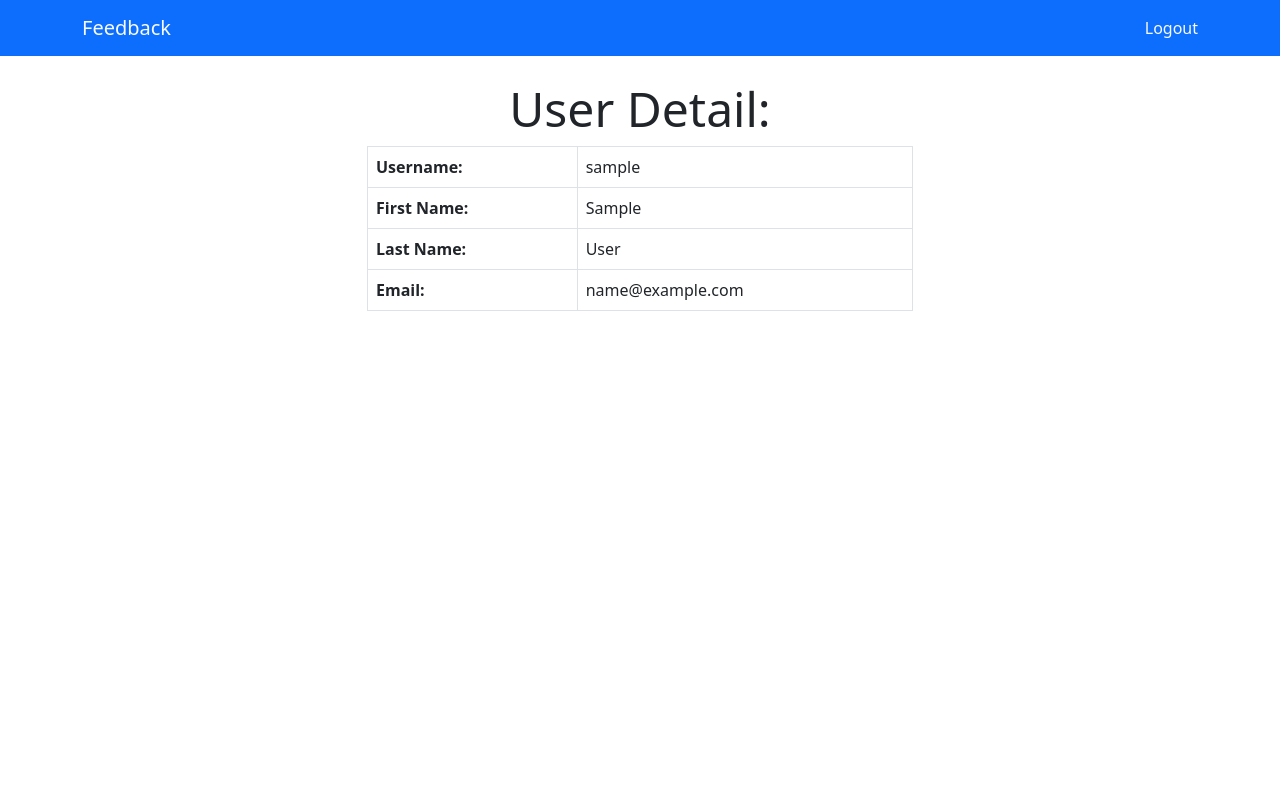
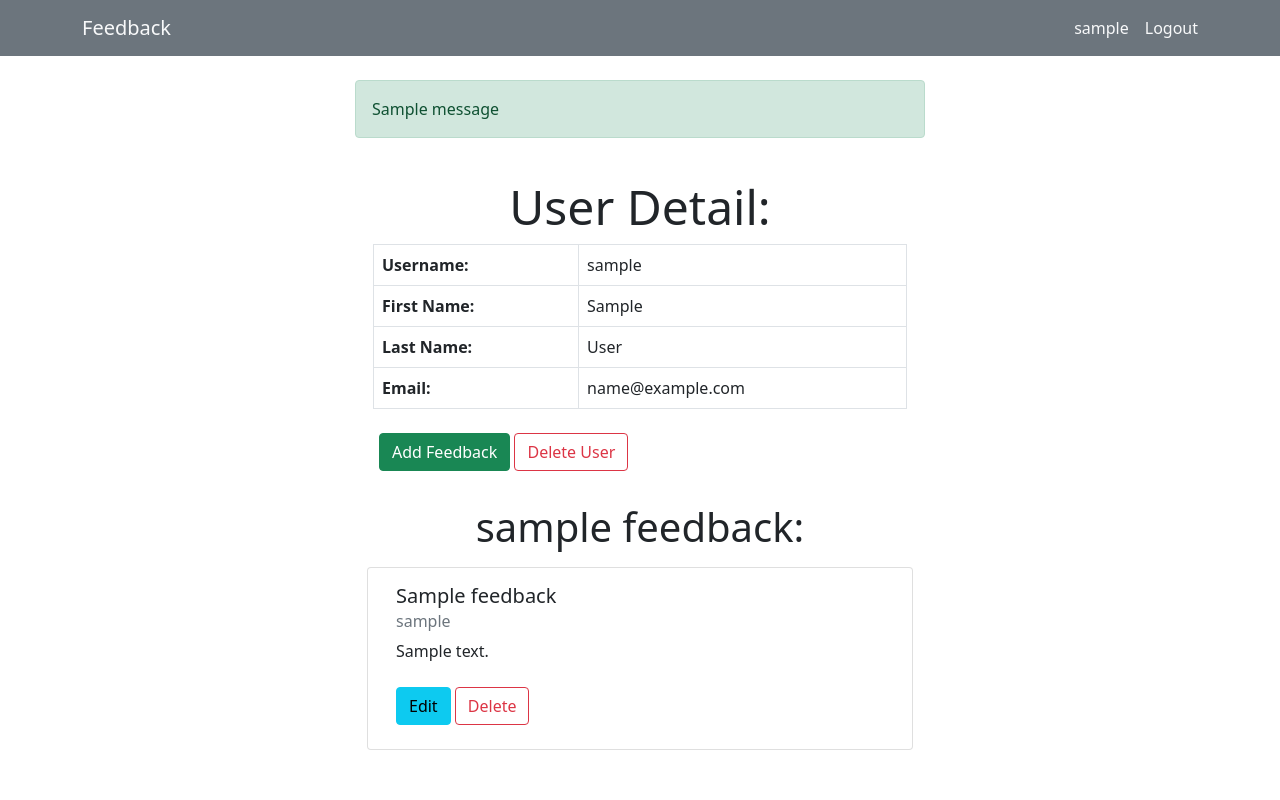
Before and after one commit to booshja/springboard-exercises-pt1, a Flask app: a page that uses Python/flask-feedback/templates/base.html in a window 1280 px wide. Run offline with Flask 2, Linux system fonts and the light colour scheme; the visitor is signed in with stand-in values (Sample User, id 1); tables that the repository leaves empty hold one stand-in row (values such as "Sample post"); one stand-in notice (Sample message) is shown; parts of the project's set-up code (start-up, migrations or seed data) failed here and were passed over.

Commit message:
finished flask-feedback exercise

```diff
--- a/Python/flask-feedback/app.py
+++ b/Python/flask-feedback/app.py
@@ -1,8 +1,8 @@
 from flask import Flask, render_template, redirect, session, flash
 from flask_debugtoolbar import DebugToolbarExtension
 from secrets import SECRET_KEY
-from models import db, connect_db, User
-from forms import RegisterForm, LoginForm
+from models import db, connect_db, User, Feedback
+from forms import RegisterForm, LoginForm, FeedbackForm
 # from sqlalchemy.exc import
 
 app = Flask(__name__)
@@ -39,24 +39,28 @@ def register_user():
     -Process the registration form by adding a new user
     -Redirect to /users/<username>
     """
-    form = RegisterForm()
-    if form.validate_on_submit():
-        username = form.username.data
-        password = form.username.data
-        email = form.email.data
-        first_name = form.first_name.data
-        last_name = form.last_name.data
+    if 'username' in session:
+        username = session['username']
+        return redirect(f'/users/{username}')
+    else:
+        form = RegisterForm()
+        if form.validate_on_submit():
+            username = form.username.data
+            password = form.username.data
+            email = form.email.data
+            first_name = form.first_name.data
+            last_name = form.last_name.data
 
-        new_user = User.register(
-            username, password, email, first_name, last_name)
-        db.session.add(new_user)
-        db.session.commit()
+            new_user = User.register(
+                username, password, email, first_name, last_name)
+            db.session.add(new_user)
+            db.session.commit()
 
-        session['username'] = new_user.username
-        flash('New user registered!', 'info')
-        return redirect(f'/users/{new_user.username}')
+            session['username'] = new_user.username
+            flash('New user registered!', 'info')
+            return redirect(f'/users/{new_user.username}')
 
-    return render_template('register.html', form=form)
+        return render_template('register.html', form=form)
 
 
 @app.route('/login', methods=['GET', 'POST'])
@@ -71,21 +75,26 @@ def login_user():
     -Ensure the user is authenticated
         -If so, redirect to /users/<username>
     """
-    form = LoginForm()
-    if form.validate_on_submit():
-        username = form.username.data
-        password = form.password.data
+    if 'username' in session:
+        username = session['username']
+        flash("You're already logged in!", 'info')
+        return redirect(f'/users/{username}')
+    else:
+        form = LoginForm()
+        if form.validate_on_submit():
+            username = form.username.data
+            password = form.password.data
 
-        user = User.authenticate(username, password)
+            user = User.authenticate(username, password)
 
-        if user:
-            session['username'] = user.username
-            flash(f'Logged in! Welcome back, {user.username}!')
-            return redirect(f'/users/{user.username}')
-        else:
-            form.username.errors = ['Invalid username or password']
+            if user:
+                session['username'] = user.username
+                flash(f'Logged in! Welcome back, {user.username}!', 'success')
+                return redirect(f'/users/{user.username}')
+            else:
+                form.username.errors = ['Invalid username or password']
 
-    return render_template('login.html', form=form)
+        return render_template('login.html', form=form)
 
 
 @app.route('/users/<username>')
@@ -93,14 +102,19 @@ def show_user(username):
     """
     GET ROUTE:
     -Display information about the user
+    -Show all of the feedback that the user has given
+    -For each piece of feedback, display with a link to a rom
+        to edit the feedback and a button to delete the feedback
+    -Have a link that sends you to a form to add more feedback
+        and a button to delete the user.
     """
     if 'username' not in session:
+        flash("Ooops that's not you!", 'info')
         return redirect('/login')
     else:
         user = User.query.get_or_404(username)
-        return render_template('user-detail.html', user=user)
-
-    return "<h1 class='display-1'>You made it!</h1>"
+        feedback = user.feedbacks
+        return render_template('user-detail.html', user=user, feedback=feedback, username=username)
 
 
 @app.route('/logout')
@@ -111,4 +125,116 @@ def logout_user():
     -Redirect to /
     """
     session.pop('username')
+    flash("You have been logged out.", 'info')
     return redirect('/')
+
+
+@app.route('/users/<username>/feedback/add', methods=['GET', 'POST'])
+def add_feedback(username):
+    """
+    GET ROUTE:
+    -Display a form to add feedback
+    POST ROUTE:
+    -Add a new pice of feedback
+    -Redirect to /users/<username>
+    """
+    if 'username' in session:
+        form = FeedbackForm()
+
+        if form.validate_on_submit():
+            user = User.query.get_or_404(username)
+            title = form.title.data
+            content = form.content.data
+            new_feed = Feedback(title=title, content=content,
+                                username=user.username)
+            db.session.add(new_feed)
+            db.session.commit()
+            flash('Feedback created!', 'success')
+            return redirect(f'/users/{user.username}')
+        else:
+            return render_template('add-feedback.html', form=form, username=username)
+    else:
+        return redirect('/login')
+
+
+@app.route('/users/<username>/delete', methods=['POST'])
+def delete_user(username):
+    """
+    POST ROUTE:
+    -Remove the user from the database
+        -Also removes all of the user's feedback
+    -Clear any user information in the session
+    -Redirect to '/'
+    """
+    if 'username' in session:
+        if session['username'] == username:
+            user = User.query.get_or_404(username)
+            feedbacks = Feedback.query.filter(username == user.username)
+            for feed in feedbacks:
+                db.session.delete(feed)
+            db.session.delete(user)
+            db.session.commit()
+            session.pop('username')
+            flash('User deleted.', 'success')
+            return redirect('/')
+        else:
+            flash("You cannot delete other users.", 'danger')
+            return redirect(f'/users/{username}')
+    else:
+        flash("You do not have permission to do this!", 'danger')
+        return redirect('/')
+
+
+@app.route('/feedback/<feed_id>/delete', methods=['POST'])
+def delete_feedback(feed_id):
+    """
+    POST ROUTE:
+    -Delete a piece of feedback
+    -Redirect to '/users/<username>'
+    """
+    if 'username' in session:
+        feedback = Feedback.query.get_or_404(feed_id)
+        if session['username'] == feedback.username:
+            db.session.delete(feedback)
+            db.session.commit()
+            flash('Feedback deleted.', 'success')
+            return redirect(f"/users/{session['username']}")
+
+        else:
+            flash("You cannot delete other users' feedback!", 'danger')
+            return redirect(f"/users/{session['username']}")
+    else:
+        flash('You do not have permission to do this!', 'danger')
+        return redirect('/register')
+
+
+@app.route('/feedback/<feed_id>/update', methods=['GET', 'POST'])
+def update_feedback(feed_id):
+    """
+    GET ROUTE:
+    -Display a form to edit feedback
+    POST ROUTE:
+    -Update a specific piece of feedback
+    -Redirect to '/users/<username>'
+    """
+    if 'username' in session:
+        feedback = Feedback.query.get_or_404(feed_id)
+        if session['username'] == feedback.username:
+            form = FeedbackForm()
+
+            if form.validate_on_submit():
+                feedback.title = form.title.data
+                feedback.content = form.content.data
+                db.session.commit()
+                flash('Feedback updated!', 'info')
+                return redirect(f"/users/{feedback.username}")
+
+            form.title.data = feedback.title
+            form.content.data = feedback.content
+            return render_template('update-feedback.html', form=form, username=feedback.username)
+        else:
+            flash("You cannot edit other users' feedback!", 'danger')
+            return redirect(f"/users/{session['username']}")
+    else:
+        flash('You do not have permission to do this!', 'danger')
+        return redirect('/register')
--- a/Python/flask-feedback/models.py
+++ b/Python/flask-feedback/models.py
@@ -65,7 +65,7 @@ class Feedback(db.Model):
     id = db.Column(db.Integer, primary_key=True, autoincrement=True)
     title = db.Column(db.String(100), nullable=False)
     content = db.Column(db.Text, nullable=False)
-    username = db.Column(db.Test, db.ForeignKey('users.username'))
+    username = db.Column(db.Text, db.ForeignKey('users.username'))
 
     user = db.relationship('User', backref='feedbacks')
 
--- a/Python/flask-feedback/templates/base.html
+++ b/Python/flask-feedback/templates/base.html
@@ -13,11 +13,16 @@
     <title>{% block title %}{% endblock %}</title>
   </head>
   <body>
-    <nav class="navbar navbar-light bg-primary justify-content-between">
+    <nav class="navbar navbar-dark bg-secondary justify-content-between">
       <div class="container">
         <a href="/" class="navbar-brand text-light">Feedback</a>
         <ul class="nav navbar-nav flex-row float-right">
           {% if session['username'] %}
+          <li class="nav-item">
+            <a href="/users/{{username}}" class="nav-link px-3 text-light"
+              >{{username}}</a
+            >
+          </li>
           <li class="nav-item">
             <a href="/logout" class="nav-link pr-3 text-light">Logout</a>
           </li>
@@ -32,6 +37,12 @@
         </ul>
       </div>
     </nav>
-    {% block content %}{% endblock %}
+    <div class="container">
+      {% for category, msg in get_flashed_messages(with_categories=True) %}
+      <div class="row justify-content-center my-4">
+        <div class="alert alert-{{category}} col-6">{{msg}}</div>
+      </div>
+      {% endfor %} {% block content %}{% endblock %}
+    </div>
   </body>
 </html>
--- a/Python/flask-feedback/templates/login.html
+++ b/Python/flask-feedback/templates/login.html
@@ -5,7 +5,7 @@
     <h1 class="display-1 text-center">Login</h1>
     <div class="row justify-content-center">
       <div class="col-6">
-        <p class="lead">
+        <p class="lead mt-2 text-center">
           Login Below. Don't have an account?
           <a href="/register">Register Here</a>
         </p>
--- a/Python/flask-feedback/templates/user-detail.html
+++ b/Python/flask-feedback/templates/user-detail.html
@@ -26,6 +26,48 @@ block content %}
         </tbody>
       </table>
     </div>
+    <div class="row justify-content-center">
+      <div class="col-6 my-2">
+        <a href="/users/{{user.username}}/feedback/add" class="btn btn-success"
+          >Add Feedback</a
+        >
+        <form
+          action="/users/{{user.username}}/delete"
+          method="post"
+          style="display: inline"
+        >
+          <button type="submit" class="btn btn-outline-danger">
+            Delete User
+          </button>
+        </form>
+      </div>
+    </div>
+    <h1 class="display-6 text-center mt-4">{{user.username}} feedback:</h1>
+    {% if feedback %} {% for feed in feedback %}
+    <div class="row justify-content-center">
+      <div class="card col-6 my-2">
+        <div class="card-body">
+          <h5 class="card-title">{{feed.title}}</h5>
+          <h6 class="card-subtitle mb-2 text-muted">{{feed.username}}</h6>
+          <p class="card-text">{{feed.content}}</p>
+          <a href="/feedback/{{feed.id}}/update" class="btn btn-info my-2"
+            >Edit</a
+          >
+          <form
+            action="/feedback/{{feed.id}}/delete"
+            method="POST"
+            style="display: inline"
+          >
+            <button type="submit" class="btn btn-outline-danger">Delete</button>
+          </form>
+        </div>
+      </div>
+    </div>
+    {% endfor %} {% else %}
+    <p class="text-center mt-2">
+      You don't have any feedback! Click the button above to add some.
+    </p>
+    {% endif %}
   </div>
 </div>
 {% endblock %}
```
Also changed, not shown: Python/flask-feedback/forms.py (+8 -0 lines), Python/flask-feedback/templates/add-feedback.html (added, +25 -0 lines), Python/flask-feedback/templates/update-feedback.html (added, +25 -0 lines).
